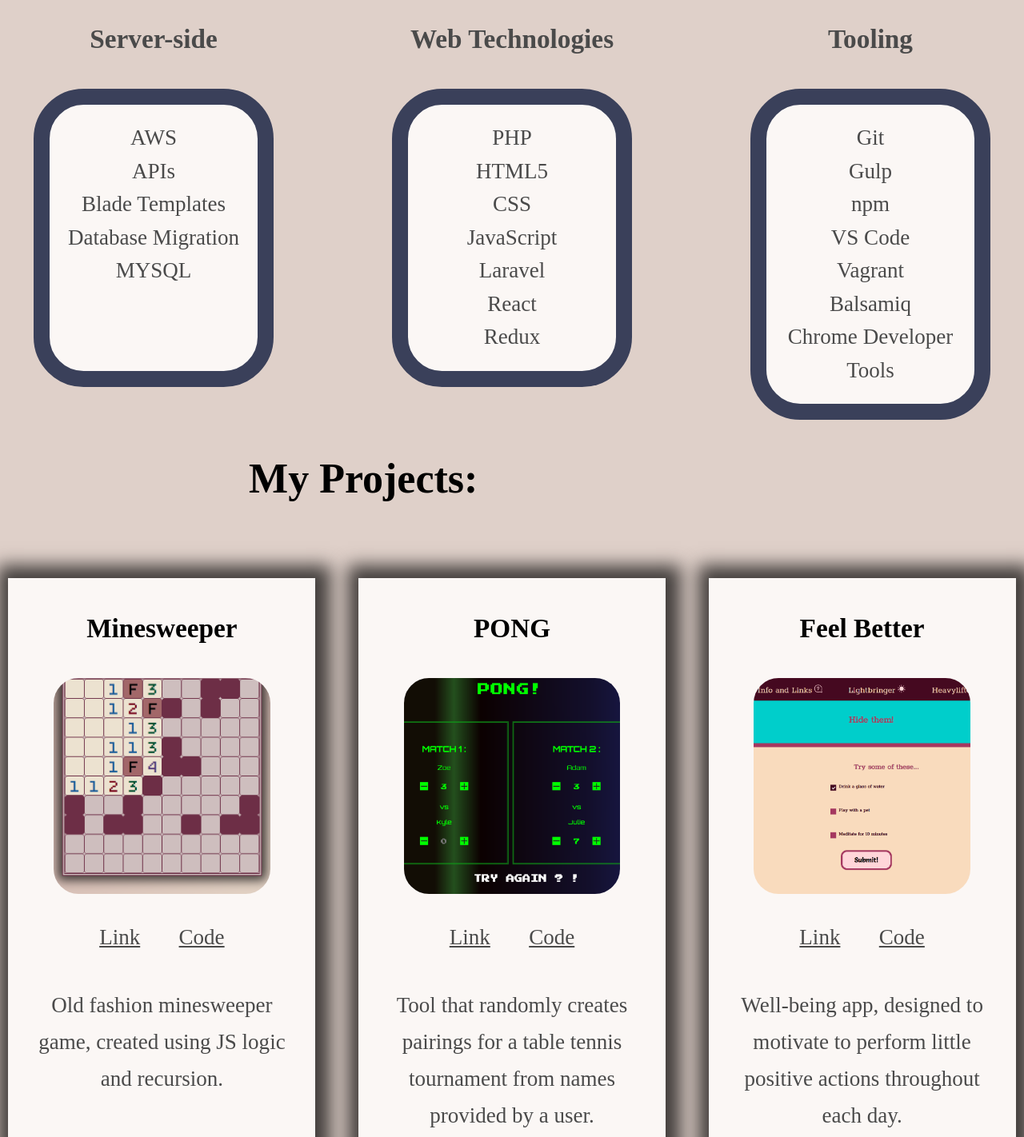
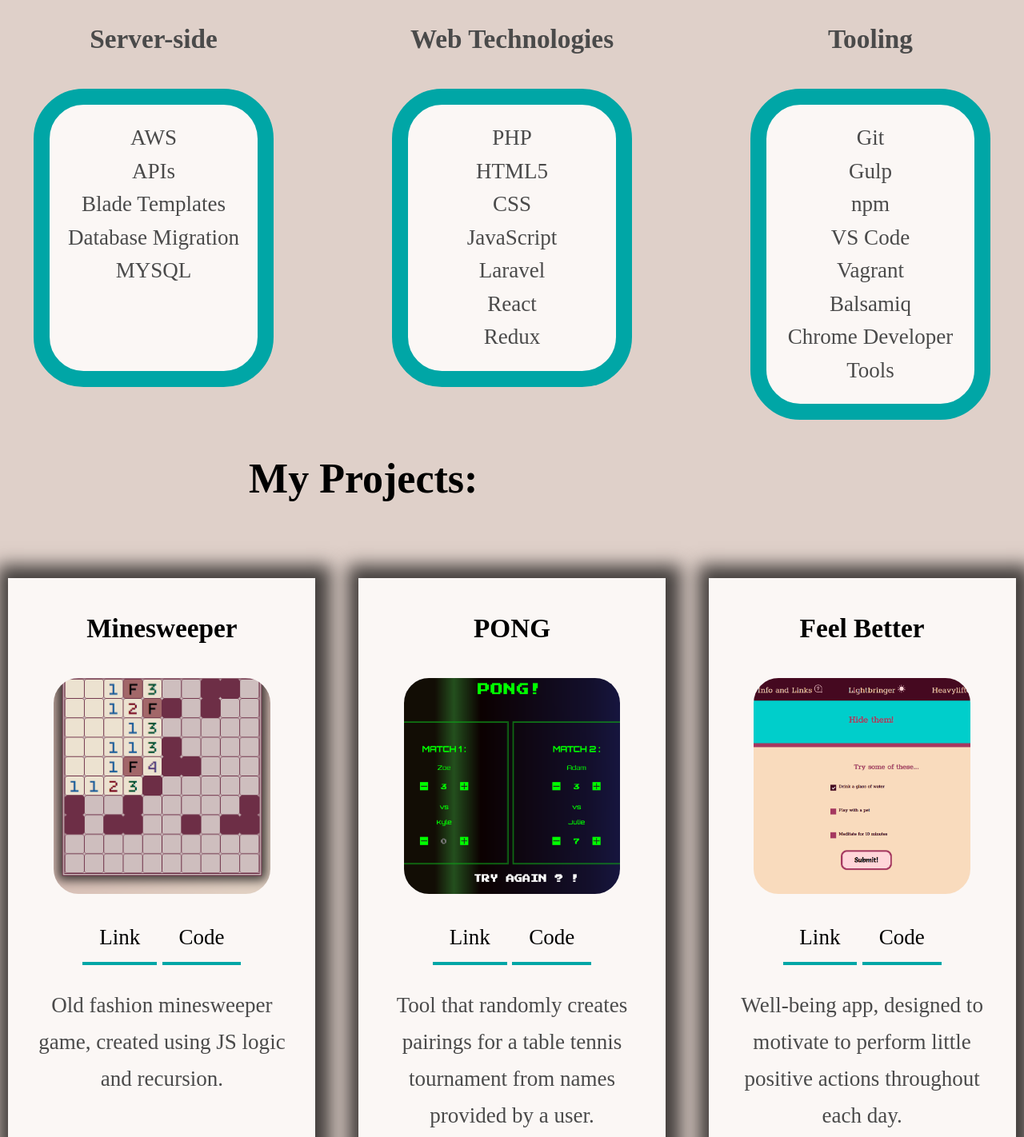
Before and after one commit to mmkobylin/old-portfolio, a website: page index.html in a window 1280 px wide. Shown: the part 1297-2719 px from the top of the page at 80% size. Drawn offline with Linux system fonts and the light colour scheme; a web font is replaced by a local one.

Commit message:
animation added to links, now they also become bolder

```diff
--- a/src/css/style.css
+++ b/src/css/style.css
@@ -4,7 +4,7 @@
 
     --active-color: #3A405A;
 
-    --background-color-second: #3A405A;
+    --main-color: #00A6A6;
 
     --background-color: #fbf7f5;
 
@@ -28,7 +28,26 @@
     text-align: center;
 }
 
-a:active, a:hover {
+.links {
+    background:
+       linear-gradient(
+         to bottom, var(--main-color) 0%,
+         var(--main-color) 100%
+       );
+    background-position: 0 100%;
+    background-repeat: repeat-x;
+    background-size: 4px 4px;
+    color: var(--link-color);
+    text-decoration: none;
+    transition: background-size .4s;
+  }
+
+  .links:active, .links:hover {
+    background-size: 10px 70px;
+    font-weight: bolder;
+}
+
+.links-nav:active, .links-nav:hover {
     font-weight: bold;
     color: var(--active-color);
     font-size:1.3rem;
@@ -79,7 +98,7 @@ body {
 
 footer {
     align-items: center;
-    background: var(--background-color-second);
+    background: var(--main-color);
     clear: both;
     color: var(--background-color);
     font-size: 1.2rem;
@@ -88,7 +107,7 @@ footer {
 }
 
 .images {
-    border: solid 0.5rem var(--background-color-secondary);
+    border: solid 0.5rem var(--main-colorary);
     border-radius: 1.5rem;
     height: 12rem;
     margin:2rem;
@@ -192,7 +211,7 @@ svg:active, svg:hover {
 ul {
     list-style-type: none;
     background: var(--background-color);
-    border: solid 1rem var(--background-color-second);
+    border: solid 1rem var(--main-color);
     border-radius: 3rem;
     padding:1rem;
     margin:2rem;
```
Also changed, not shown: index.html (+0 -4 lines).
